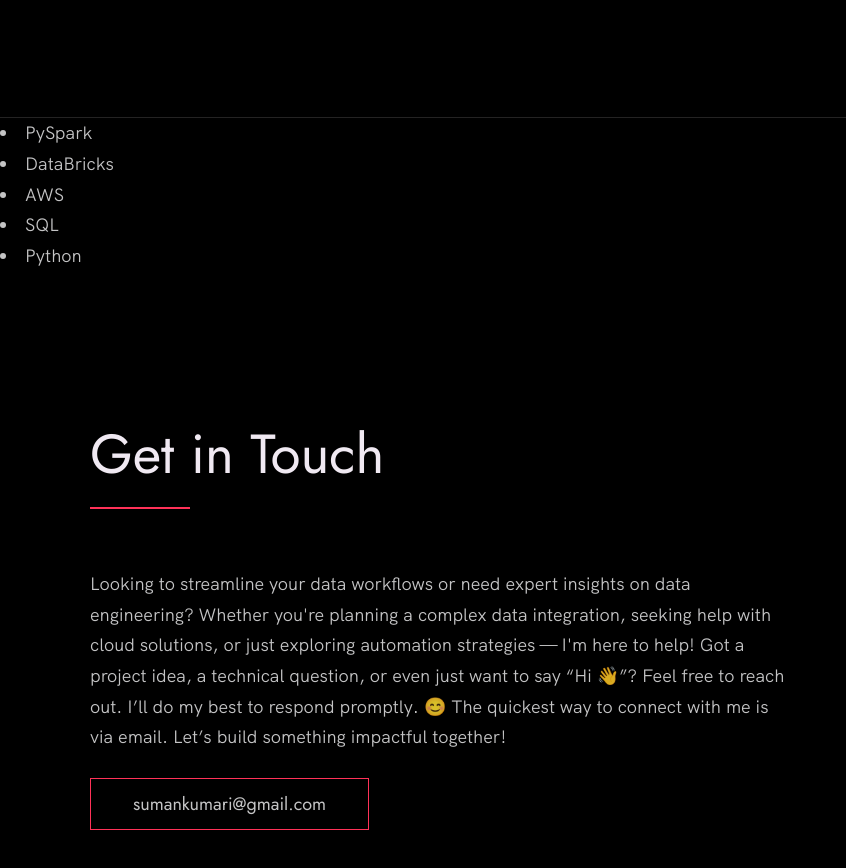
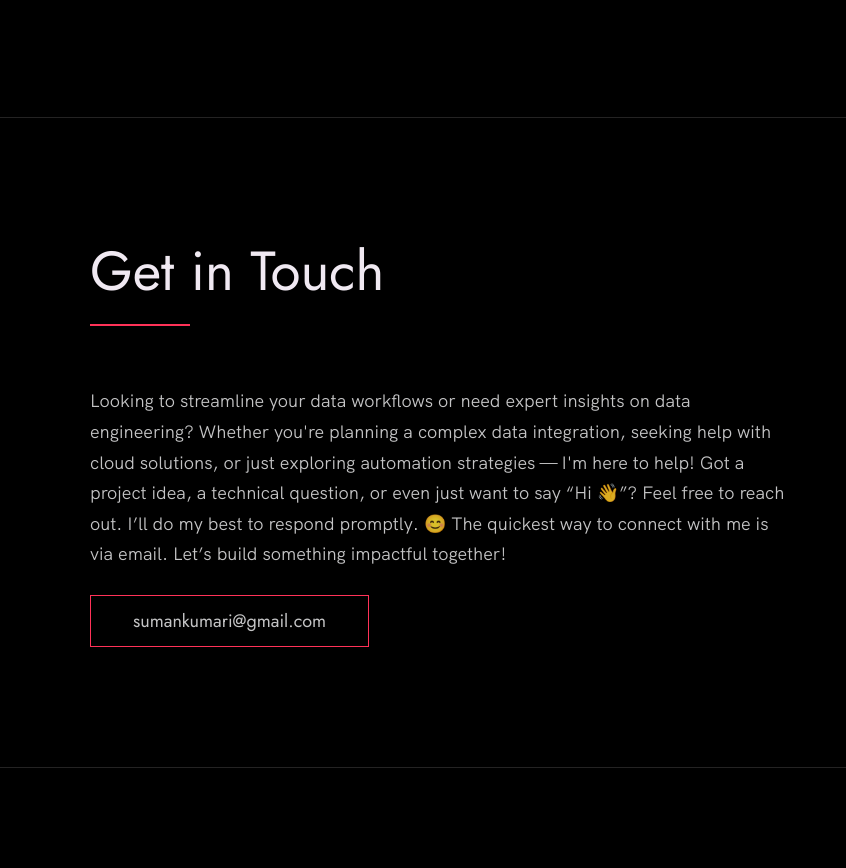
Before and after one commit to sumankumari13/sumankumari13.github.io, a plain HTML site: page index.html in a window 1280 px wide. Shown: the part 2611-3479 px from the top of the page, without its empty margins (0-846 px from the left). After the commit the page ends 3379 px from the top, so only its background shows below. Drawn offline with Linux system fonts and the light colour scheme.

Commit message:
Update index.html

```diff
--- a/index.html
+++ b/index.html
@@ -159,17 +159,6 @@
     </section>
 
           <!-- Each div with the work__box class is a project. -->
-
-          <div class="work__box">
-            <div class="work__text">
-              <ul class="work__list">
-                <li>PySpark</li>
-                <li>DataBricks</li>
-                <li>AWS</li>
-                <li>SQL</li>
-                <li>Python</li>
-              </ul>
-
               <!-- <div class="work__links">
                 <a href="https://nisar.surge.sh" target="_blank" class="link__text">
                   Visit Site <span>&rarr;</span>
@@ -178,7 +167,6 @@
                   <img src="./images/github.svg" class="work__code" alt="GitHub">
                 </a>
               </div> -->
-            </div>
             <!-- <div class="work__image-box">
               <img src="./images/project-1.png" class="work__image" alt="Project 1" />
             </div>
```
